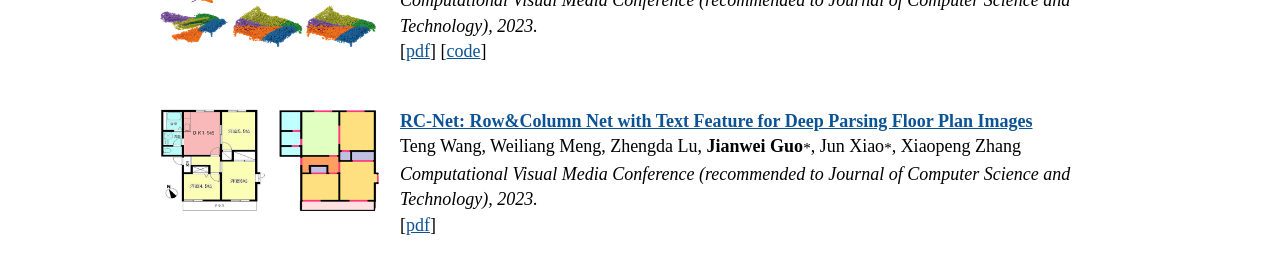
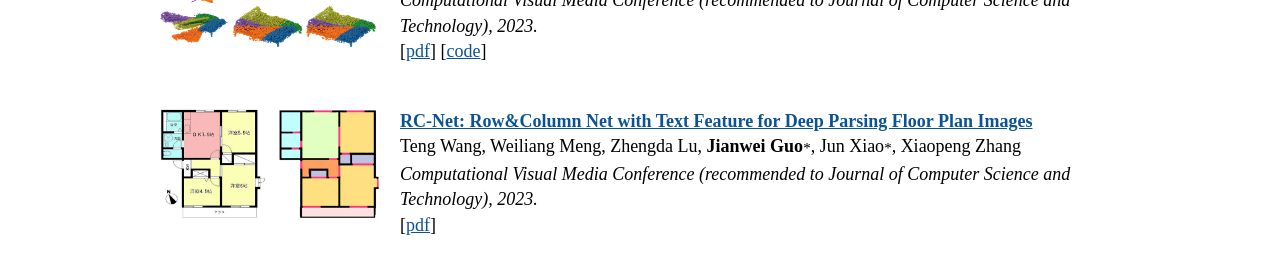
Before and after one commit to jianweiguo/jianweiguo.github.io, a Jekyll site: the page built from publications/index.html, in a window 1280 px wide. Shown: the part 597-877 px from the top of the page. Built offline with Jekyll 4.4.1, drawn with Linux system fonts in a browser that asks for light colours.

Commit message:
Update index.html

```diff
--- a/publications/index.html
+++ b/publications/index.html
@@ -44,7 +44,7 @@ Haoyu Liu, <b>Jianwei Guo</b><sup>*</sup>, Haiyong Jiang, Yanchao Liu, Xiaopeng
 
 <p>
 <br />
-<img src="2023-CVM-RCNet.png" alt="2023-CVM-RCNet" align ="left" width="220" height="105" style="margin:0px 20px 0px 0px">
+<img src="2023-CVM-RCNet.png" alt="2023-CVM-RCNet" align ="left" width="220" height="112" style="margin:0px 20px 0px 0px">
 <a href="" target="_blank" style="font-weight:bold;color:rgb(11,83,148)">RC-Net: Row&Column Net with Text Feature for Deep Parsing Floor Plan Images</a> <br />
 Teng Wang, Weiliang Meng, Zhengda Lu, <b>Jianwei Guo</b><sup>*</sup>, Jun Xiao<sup>*</sup>, Xiaopeng Zhang<br />
 <a style="font-style:italic;color:black">Computational Visual Media Conference (recommended to Journal of Computer Science and Technology), 2023.</a> <br />
```
